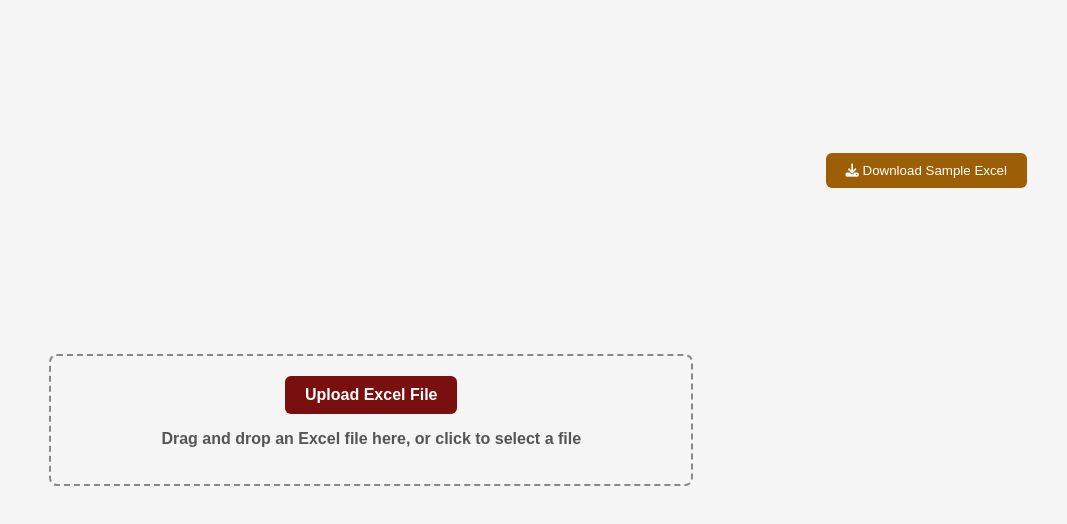
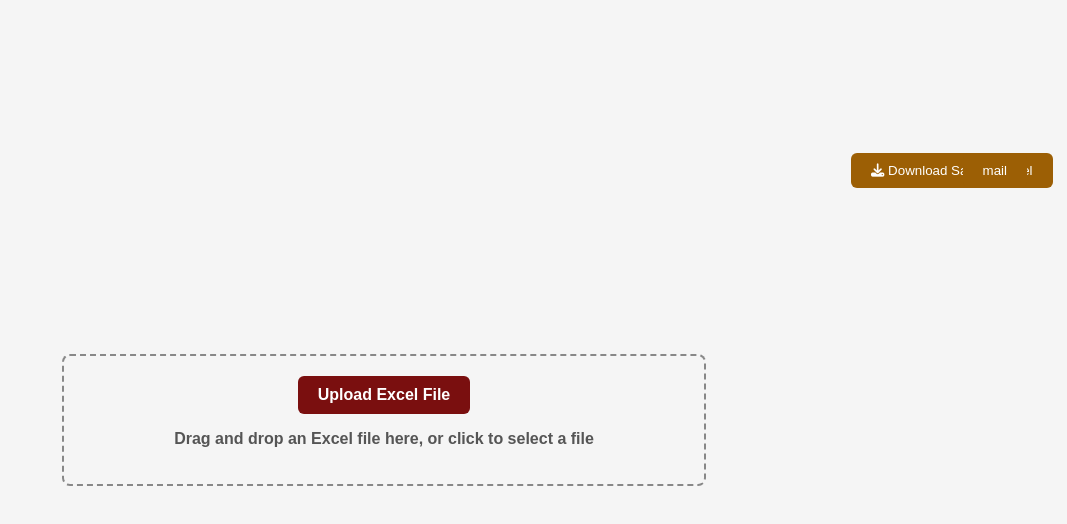
Before and after one commit to chinnasivakrishna/birthday-mail, a React (Create React App) app: page / in a window 1280 px wide. Shown: the top 524 px of the page, without its empty margins (213-1280 px from the left). Built offline with nearby package versions, Linux system fonts and the light colour scheme.

Commit message:
Update ExcelFile.jsx

```diff
--- a/src/Components/ExcelFile/ExcelFile.jsx
+++ b/src/Components/ExcelFile/ExcelFile.jsx
@@ -24,6 +24,14 @@ const FileUploader = ({ onDrop }) => {
     </div>
   );
 };
+const send = async() => {
+  try {
+    const response = await axios.get("http://localhost:8080/send");
+    console.log(response)
+  } catch (error) {
+
+  }
+}
 
 const ExcelFile = () => {
   const requiredColumns = ['S.No', 'Name', 'EMP', 'Email', 'D.O.B'];
@@ -103,6 +111,7 @@ const ExcelFile = () => {
       <button className="download-button" onClick={handleDownload}>
         <i class="fa-solid fa-download"></i>  Download Sample Excel
       </button>
+      <button onClick={send}>mail</button>
     </div>
   );
 };
```
